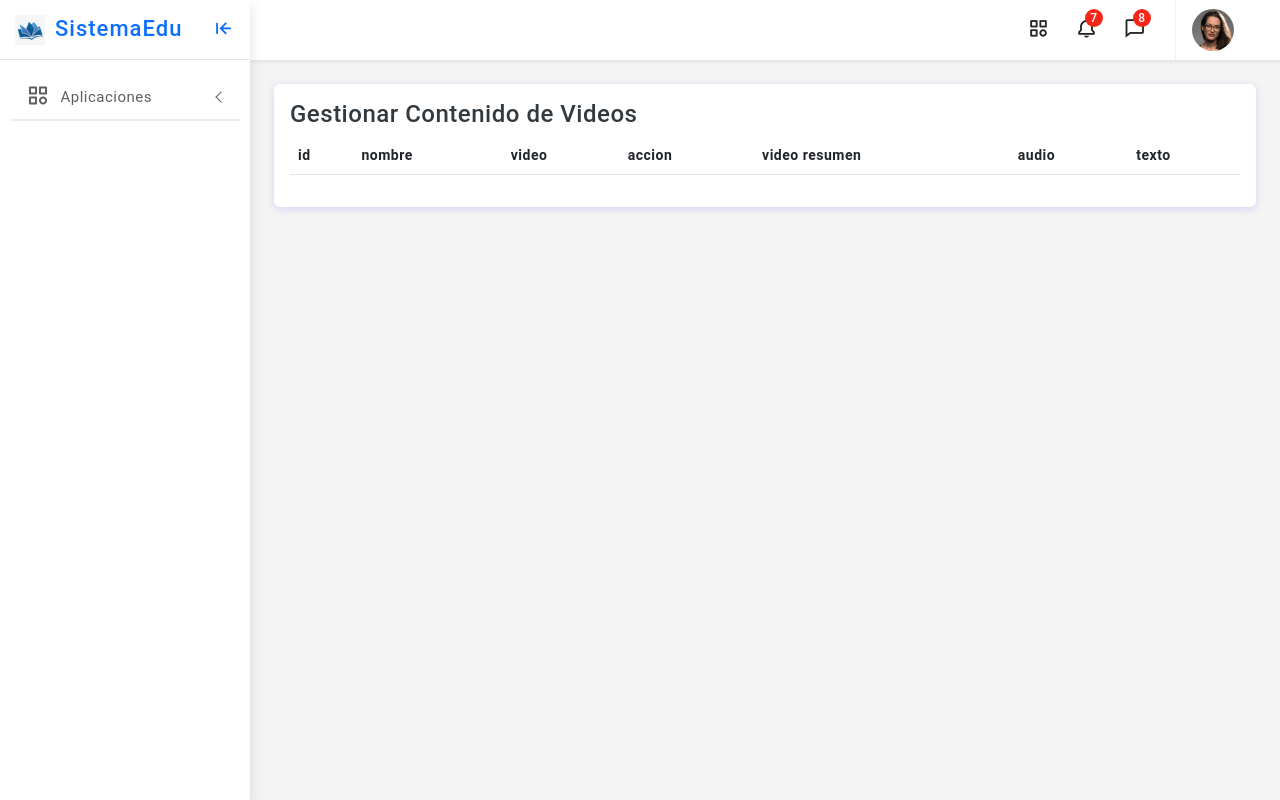
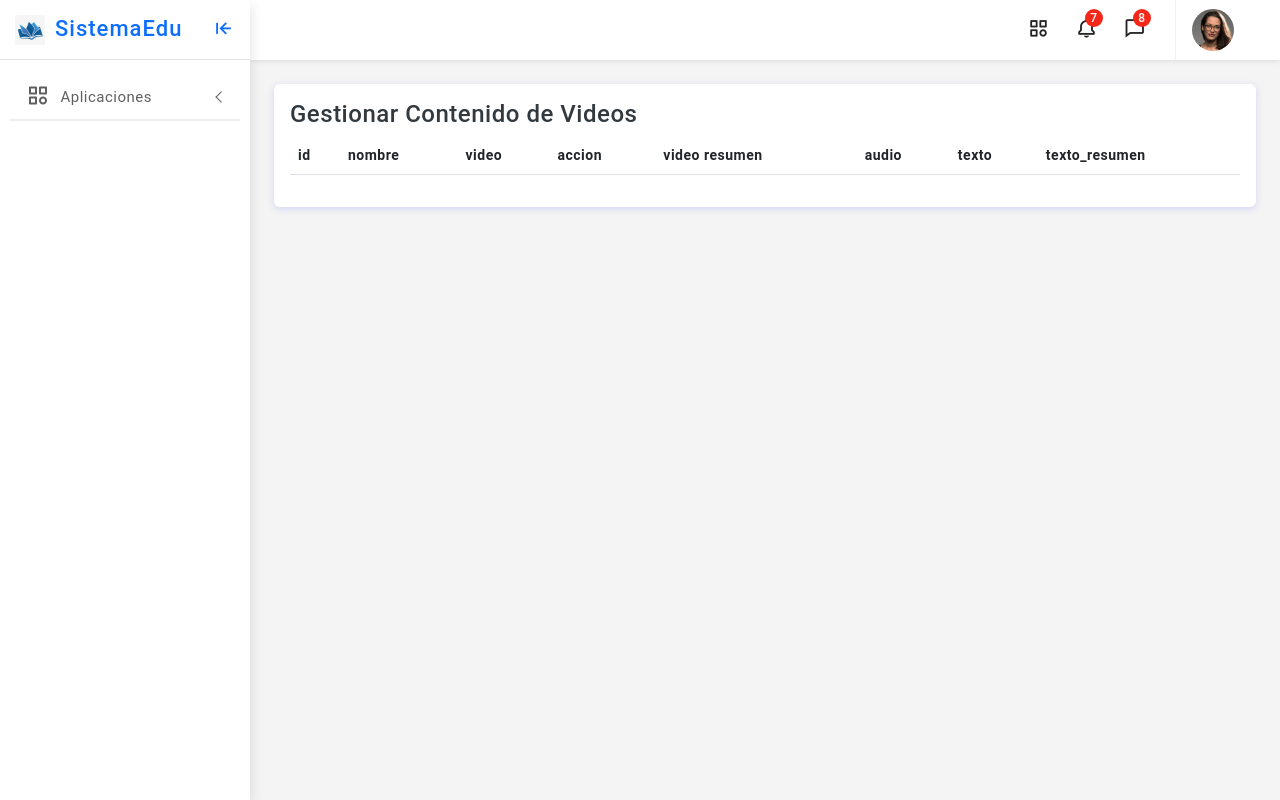
Before and after one commit to Alexiotovv/sistemaedu, a Django app: page /gestionarcontenido/index in a window 1280 px wide. Run offline with Django 3.2, Linux system fonts and the light colour scheme; data that the repository does not hold is empty; some libraries are stand-ins or nearby versions.

Commit message:
traduccion_transformer

```diff
--- a/cargarcontenido/models.py
+++ b/cargarcontenido/models.py
@@ -31,6 +31,7 @@ class Video(models.Model):
     video_resumen=models.CharField(max_length=255)
     audio = models.CharField(max_length=255,default='-')
     texto = models.TextField(default='-')
+    texto_resumen = models.TextField(default='-')
     reproducciones = models.PositiveIntegerField(default=0)
 
     def __str__(self):
--- a/gestionarcontenido/views.py
+++ b/gestionarcontenido/views.py
@@ -11,6 +11,8 @@ from .models import TextSummarizer
 from docx import Document as DocxDocument
 import speech_recognition as sr
 import random
+
+from transformers import pipeline
 
 
 def gestionarcontenido_index(request):
@@ -88,10 +90,25 @@ def procesar_video(request,id):
 
     audio, texto=extraer_audio_y_convertir_a_texto(input_video_path)
 
+    # Definir el modelo de resumen específico para español
+    summarizer = pipeline("summarization", model="facebook/bart-large-cnn")
+    # Dividir el texto en segmentos si es muy largo
+    max_tokens = 1024  # Este es un ejemplo, ajusta según el límite del modelo
+    segments = [texto[i:i+max_tokens] for i in range(0, len(texto), max_tokens)]
+
+    # Generar resúmenes para cada segmento
+    summaries = [summarizer(segment, max_length=90, min_length=5, do_sample=False) for segment in segments]
+
+    # Unir los resúmenes
+    full_summary = " ".join([summary[0]['summary_text'] for summary in summaries])
+
+    #summary=summarizer(texto,max_length=100,min_length=10,do_sample=False)
+
     #actualizamos en la tabla el nombre del archivo
     video.video_resumen = unique_filename
     video.audio=audio
     video.texto=texto
+    video.texto_resumen=full_summary
     video.save()
 
     return JsonResponse({'message':'procesamiento exitoso'})
@@ -113,6 +130,9 @@ def extraer_audio_y_convertir_a_texto(input_video_path):
     file_name = os.path.splitext(os.path.basename(output_audio_path))[0]
     file_extension = os.path.splitext(output_audio_path)[1]
     nombre_audio=file_name+file_extension
+
+
+
 
     try:
         with sr.AudioFile(output_audio_path) as source:
--- a/templates/cargarcontenido/video_create.html
+++ b/templates/cargarcontenido/video_create.html
@@ -5,10 +5,10 @@
   <input type="text" class="form-control" name="nombre">
   <br>
   <label for="">Descripcion</label>
-  <input type="text" class="form-control" name="descripcion">
+  <textarea type="text" class="form-control" name="descripcion"></textarea>
   <br>
   <label for="">Video</label>
-  <textarea type="file" class="form-control" name="video"></textarea>
+  <input type="file" class="form-control" name="video">
 
   <br>
   <button class="btn btn-primary btn-sm">Guardar</button>
--- a/templates/gestionarcontenido/index.html
+++ b/templates/gestionarcontenido/index.html
@@ -15,6 +15,7 @@
                                     <th>video resumen</th>
                                     <th>audio</th>
                                     <th>texto</th>
+                                    <th>texto_resumen</th>
                                 </tr>
                             </thead>
                             <tbody>
@@ -47,6 +48,7 @@
                                             {% endif %}
                                         </td>
                                         <td>{{vid.texto}}</td>
+                                        <td>{{vid.texto_resumen}}</td>
 
                                     </tr>
                                 {% endfor %}
```
Also changed, not shown: cargarcontenido/migrations/0010_video_texto_resumen.py (added).
